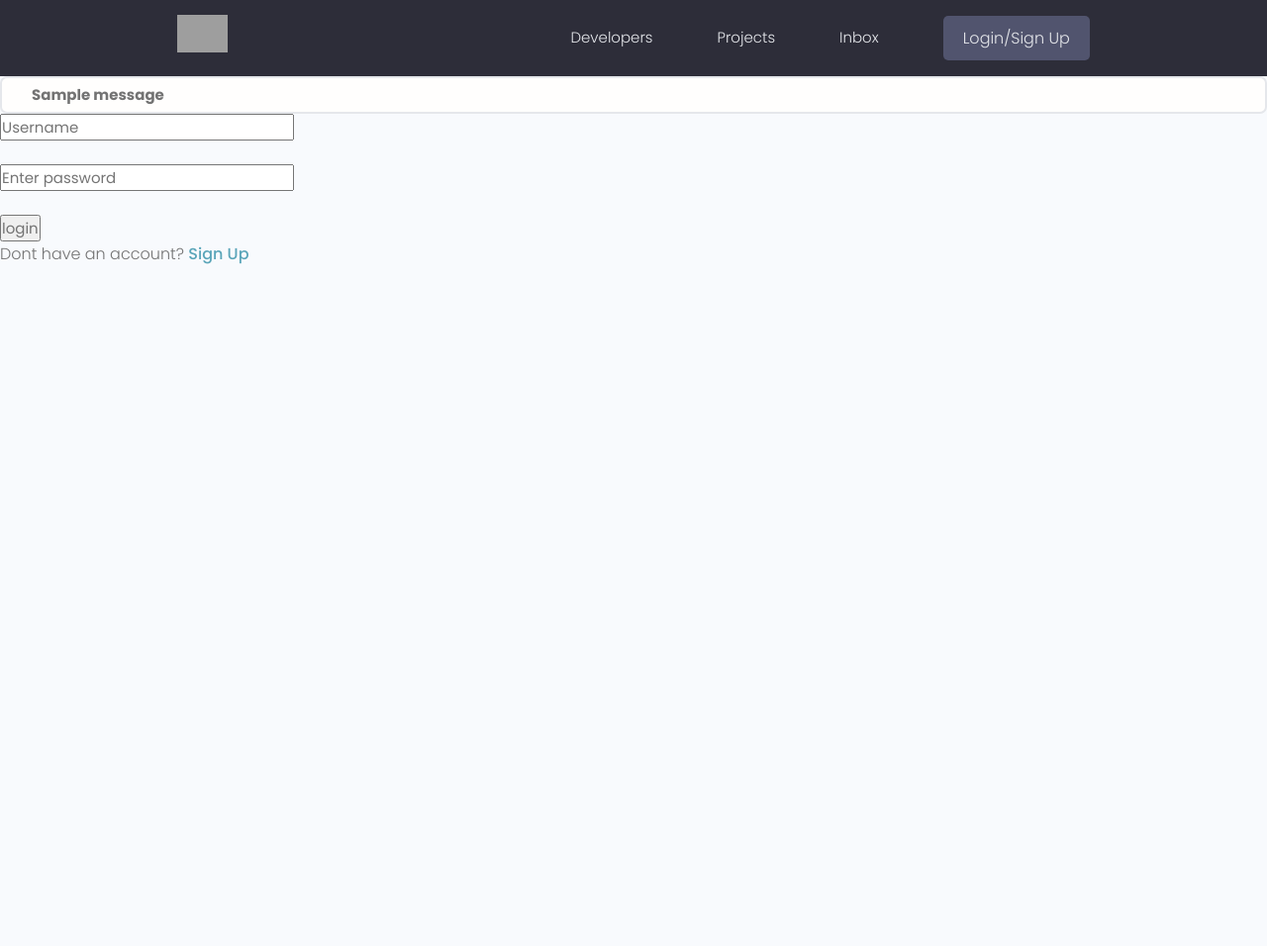
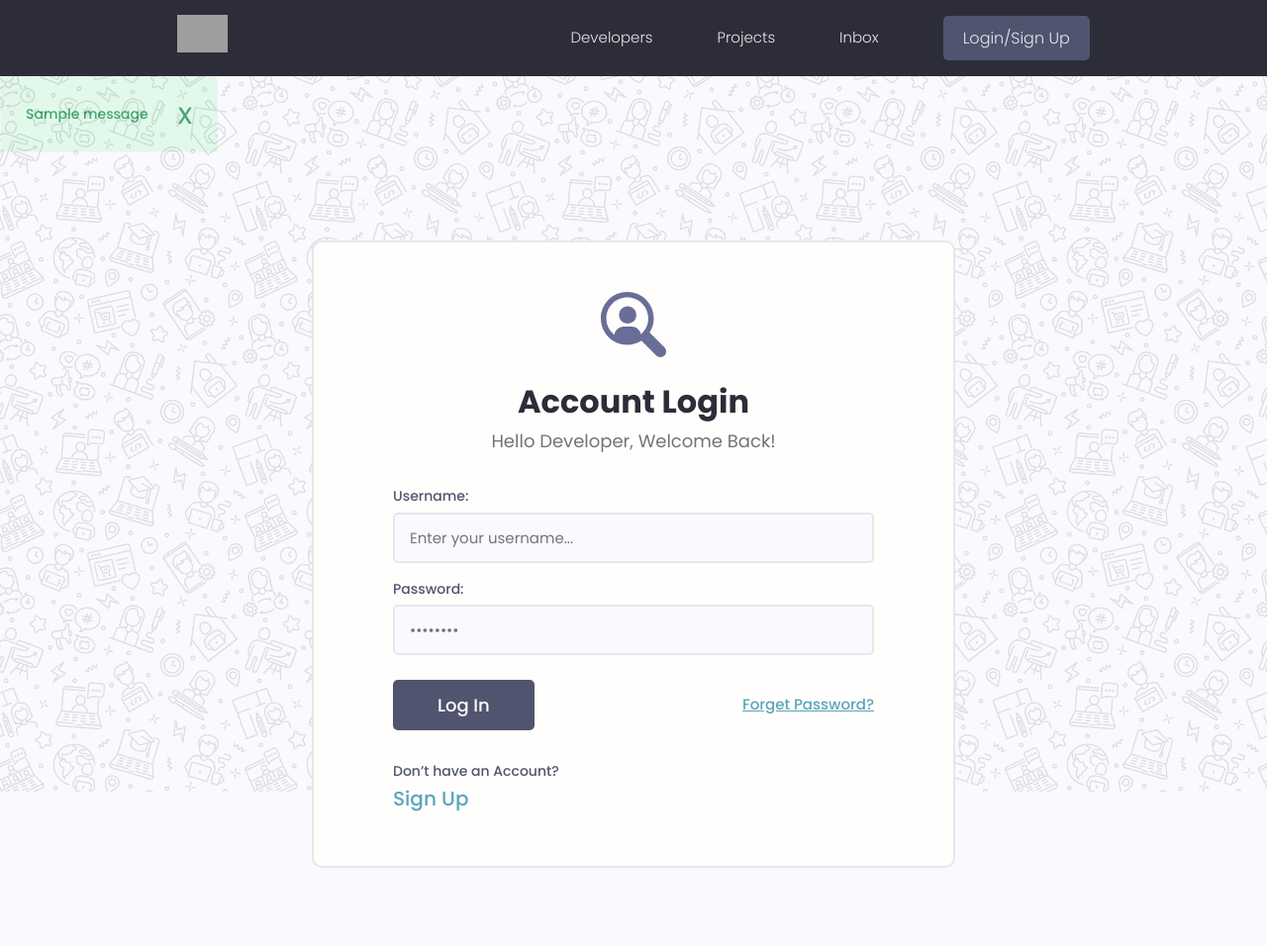
Before and after one commit to pydeveloperashish/DevSearch-Project-Django, a Django app: page /login/ in a window 1280 px wide. Shown: the whole page at 99% size. Before the commit the page ends 267 px from the top, so only its background shows below. Run offline with Django 4.2, Linux system fonts and the light colour scheme; tables that the repository leaves empty hold one stand-in row (values such as "Sample post"); one stand-in notice (Sample message) is shown; parts of the project's set-up code (start-up, migrations or seed data) failed here and were passed over; some libraries are stand-ins or nearby versions; grey boxes are pictures that could not be loaded.

Commit message:
UI UX updated for login and register page

```diff
--- a/static/uikit/app.js
+++ b/static/uikit/app.js
@@ -2,3 +2,13 @@
 document.addEventListener('DOMContentLoaded', function () {
   hljs.highlightAll();
 });
+
+let alertWrapper = document.querySelector('.alert');
+let alertClose = document.querySelector('.alert__close');
+
+if (alertWrapper) {
+  // console.log('Alert Wrapper clicked')
+  alertClose.addEventListener('click', () =>
+    alertWrapper.style.display = 'none'
+  )
+}
--- a/static/uikit/styles/modules/_alert.css
+++ b/static/uikit/styles/modules/_alert.css
@@ -11,7 +11,7 @@
 }
 
 .alert,
-.alert > .alert__message {
+.alert>.alert__message {
   background-color: var(--color-main-light);
   color: var(--color-main);
   font-size: 1.4rem;
@@ -19,26 +19,26 @@
 }
 
 .alert.alert--error,
-.alert.alert--error > .alert__message {
+.alert.alert--error>.alert__message {
   background-color: var(--color-error-bg);
   color: var(--color-error);
 }
 
 .alert.alert--success,
-.alert.alert--success > .alert__message {
+.alert.alert--success>.alert__message {
   background-color: var(--color-success-bg);
   color: var(--color-success);
 }
 
-.alert > .alert__close {
+.alert>.alert__close {
   background: transparent;
   cursor: pointer;
   border: none;
   outline: transparent;
-  font-size: 2rem;
+  font-size: 3rem;
   transition: var(--generic-transition);
 }
 
-.alert > .alert__close:hover {
+.alert>.alert__close:hover {
   opacity: 0.85;
 }
--- a/templates/main.html
+++ b/templates/main.html
@@ -20,7 +20,7 @@
 <body>
     {% include 'navbar.html' %}
 
-  {% if messages %}
+  <!-- {% if messages %}
       <ul class="messages">
         {% for message in messages %}
           <li {% if message.tags %} class="{{ message.tags }}"{% endif %}>
@@ -28,10 +28,20 @@
           </li>
         {% endfor %}
         </ul>
-  {% endif %}
+  {% endif %} -->
+
+      {% if messages %}
+          {% for message in messages %}
+            <div class="alert alert--{{message.tags}}">
+              <p class="alert__message">{{message}}</p>
+              <button class="alert__close">x</button>
+            </div>
+          {% endfor %}
+      {% endif %}
 
     {% block content %}
 
     {% endblock content %}
 </body>
+<script src="{% static 'uikit/app.js' %}"></script>
 </html>
--- a/users/templates/users/login_register.html
+++ b/users/templates/users/login_register.html
@@ -1,27 +1,99 @@
 {% extends 'main.html' %}
-
+{% load static %}
 {% block content %}
 
 {% if page == 'register' %}
-<h1>Register User</h1>
-<br>
-<form method="post" action="{% url 'register' %}">
-    {% csrf_token %}
-    {{ form.as_p }}
-    <input type="submit" value="Register User"/>"
-</form>
-    <br>
-    <p>Already have an account? <a href="{% url 'login' %}">Login</a></p>
+
+    <div class="auth">
+        <div class="card">
+          <div class="auth__header text-center">
+            <a href="/">
+              <img src="{% static 'images/icon.svg' %}" alt="icon" />
+            </a>
+            <h3>Register an Account</h3>
+            <p>Create a new developer account</p>
+          </div>
+
+          <form method="post" action="{% url 'register' %}" class="form auth__form">
+            {% csrf_token %}
+
+            {% for field in form %}
+            <div class="form__field">
+                <label for="formInput#text">{{ field.label }}</label>
+              {{field}}
+              <!-- {% if field.help_text %}
+                <small>{{field.help_text}}</small>
+              {% endif %} -->
+
+              {% for error in field.errors %}
+                <p style="color:red;">{{error}}</p>
+              {% endfor %}
+
+              </div>
+
+            {% endfor %}
+
+            <div class="auth__actions">
+              <input class="btn btn--sub btn--lg" type="submit" value="Sign  In" />
+            </div>
+          </form>
+          <div class="auth__alternative">
+            <p>Already have an Account?</p>
+            <a href="{% url 'login' %}">Log In</a>
+          </div>
+        </div>
+      </div>
 
 {% else %}
-<form action="{% url 'login' %}" method="POST">
-    {% csrf_token %}
-    <input type="text" name="username" placeholder="Username"/><br><br>
-    <input type="password" name="password" placeholder="Enter password"/><br><br>
-    <input type="submit" value="login" />
 
-    <p>Dont have an account? <a href="{% url 'register' %}">Sign Up</a></p>
-</form>
+<div class="auth">
+    <div class="card">
+      <div class="auth__header text-center">
+        <a href="/">
+          <img src="{% static 'images/icon.svg' %}" alt="icon" />
+        </a>
+        <h3>Account Login</h3>
+        <p>Hello Developer, Welcome Back!</p>
+      </div>
+
+      <form action="{% url 'login' %}" method="POST" class="form auth__form">
+        {% csrf_token %}
+        <!-- Input:Username -->
+        <div class="form__field">
+          <label for="formInput#text">Username: </label>
+          <input
+            class="input input--text"
+            id="formInput#text"
+            type="text"
+            name="username"
+            placeholder="Enter your username..."
+          />
+        </div>
+
+        <!-- Input:Password -->
+        <div class="form__field">
+          <label for="formInput#password">Password: </label>
+          <input
+            class="input input--password"
+            id="formInput#passowrd"
+            type="password"
+            name="password"
+            placeholder="••••••••"
+          />
+        </div>
+        <div class="auth__actions">
+          <input class="btn btn--sub btn--lg" type="submit" value="Log In" />
+          <a href="forgetpassword.html">Forget Password?</a>
+        </div>
+      </form>
+      <div class="auth__alternative">
+        <p>Don’t have an Account?</p>
+        <a href="{% url 'register' %}">Sign Up</a>
+      </div>
+    </div>
+  </div>
+
+
 {% endif %}
 
 {% endblock content %}
--- a/users/views.py
+++ b/users/views.py
@@ -34,7 +34,7 @@ def loginUser(request):
 
 def logoutUser(request):
     logout(request)
-    messages.success(request, "User was successfully logged out")
+    messages.info(request, "User was successfully logged out")
     return redirect('login')
 
 
```
Also changed, not shown: users/forms.py (+7 -0 lines), users/templates/users/login.html (added, +52 -0 lines), users/templates/users/signup.html (added, +89 -0 lines), static/images/icon.svg (added), static/images/pattern.jpg (added).
